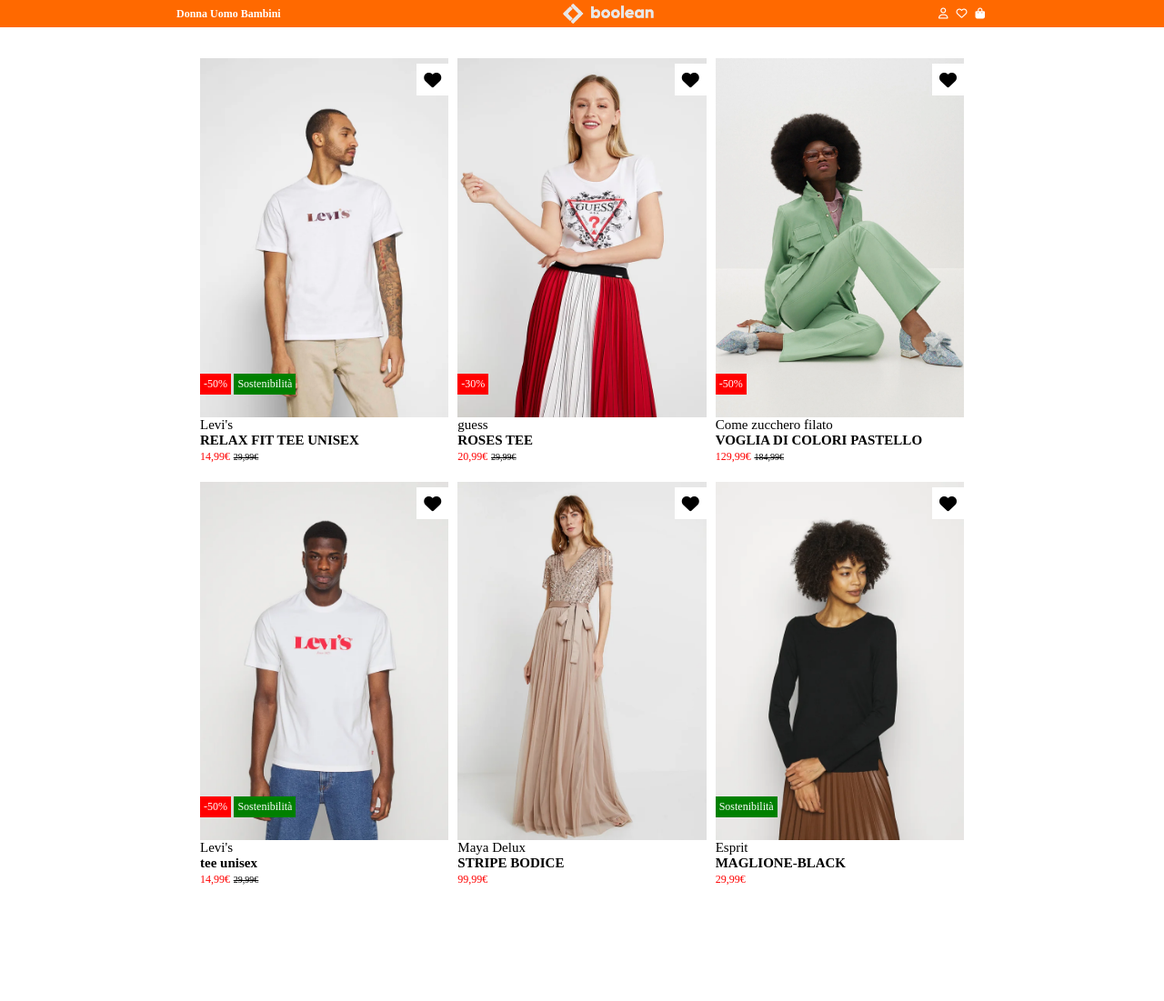
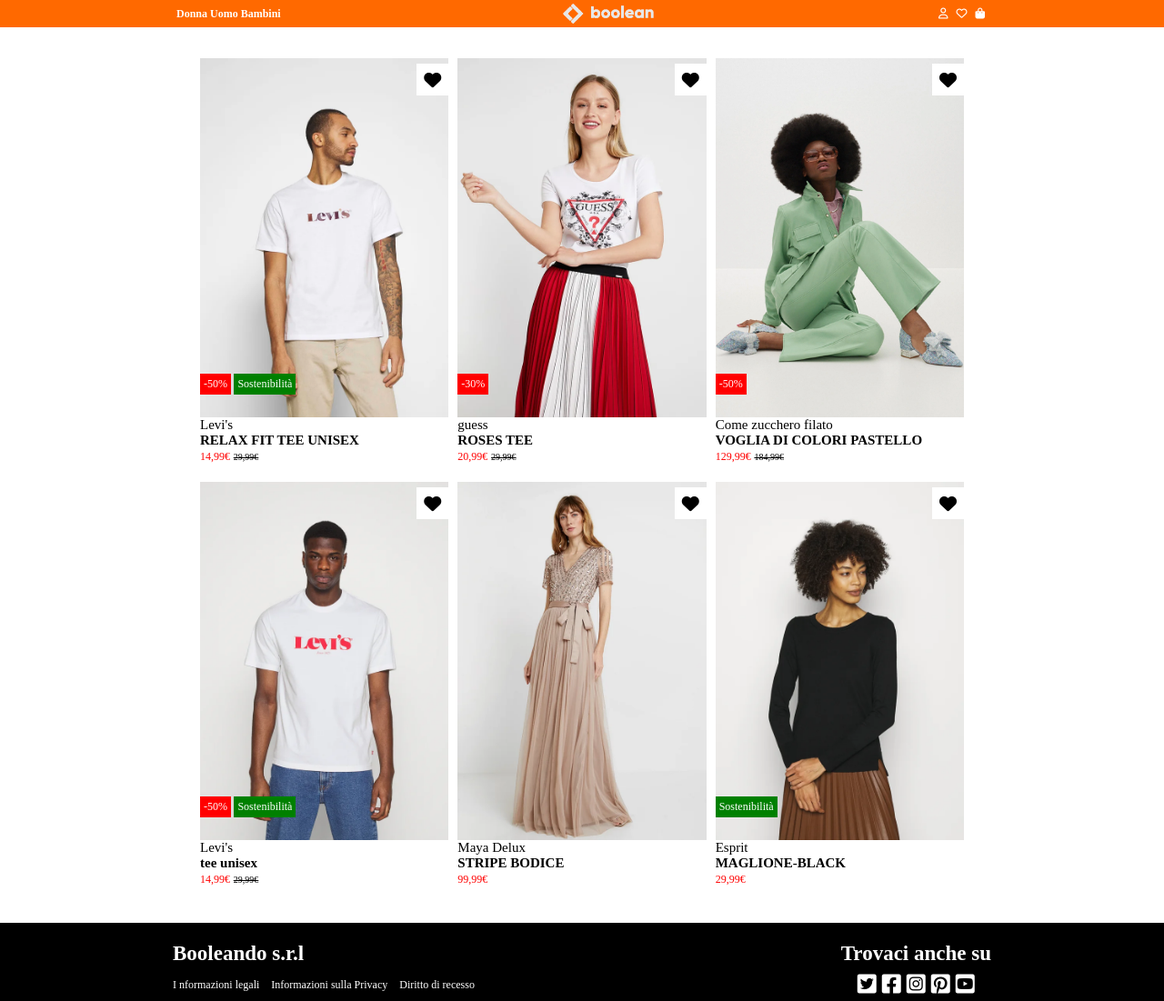
Before and after one commit to danielmegale/html-css-boolando, a plain HTML site: page index.html in a window 1280 px wide. Shown: the whole page at 91% size. Before the commit the page ends 1015 px from the top, so only its background shows below. Drawn offline with Linux system fonts and the light colour scheme.

Commit message:
added footer

```diff
--- a/index.html
+++ b/index.html
@@ -28,7 +28,7 @@
                 <div class="relative">
                     <img class="img-col border change" src="img/1.webp" alt="man 1">
                     <img class="img-col reverse"src="img/1b.webp" alt=" man 1 reverse">
-                    <span>-50%<span class="discount">Sostenibilità</span></span>
+                    <span class="coupon">-50%<span class="discount coupon">Sostenibilità</span></span>
                     <i class="fa-solid fa-heart"></i>
                 </div>
                 <div class="description">
@@ -42,7 +42,7 @@
                 <div class="relative">
                     <img class="img-col border change" src="img/2.webp" alt="woman 1">
                     <img class="img-col reverse" src="img/2b.webp" alt="woman 1 reverse">
-                    <span>-30%</span>
+                    <span class="coupon">-30%</span>
                     <i class="fa-solid fa-heart"></i>
                 </div>
                 <div class="description">
@@ -56,7 +56,7 @@
                 <div class="relative">
                     <img class="img-col border change" src="img/3.webp" alt="woman 2">
                     <img class="img-col reverse" src="img/3b.webp" alt="woman 2 reverse">
-                    <span>-50%</span>
+                    <span class="coupon">-50%</span>
                     <i class="fa-solid fa-heart"></i>
                 </div>
                 <div class="description">
@@ -70,7 +70,7 @@
                 <div class="relative">
                     <img class="img-col border change" src="img/4.webp" alt="man 2">
                     <img class="img-col reverse" src="img/4b.webp" alt="man 2 reverse">
-                    <span>-50%<span class="discount">Sostenibilità</span></span>
+                    <span class="coupon">-50%<span class="discount coupon">Sostenibilità</span></span>
                     <i class="fa-solid fa-heart"></i>
                 </div>
                 <div class="description">
@@ -96,7 +96,7 @@
                 <div class="relative">
                     <img class="img-col border change" src="img/6.webp" alt="woman 4">
                     <img class="img-col reverse" src="img/6b.webp" alt="woman 4 reverse">
-                    <span class="green">Sostenibilità</span>
+                    <span class="green coupon">Sostenibilità</span>
                     <i class="fa-solid fa-heart"></i>
                 </div>
                 <div class="description">
@@ -107,6 +107,26 @@
              </div>
         </section>
         <footer>
+            <div class="container info-footer">
+                <div>
+                    <h4 class="size-23">Booleando s.r.l</h4>
+                    <span>I nformazioni legali</span>
+                    <span>Informazioni sulla Privacy</span>
+                    <span>Diritto di recesso</span>
+                </div>
+                <div>
+                    <div class="bold size-23">Trovaci anche su</div>
+                    <div class="fa-things">
+                        <i class="fa-brands fa-square-twitter fa-things"></i>
+                        <i class="fa-brands fa-square-facebook
+                        fa-things"></i>
+                        <i class="fa-brands fa-square-instagram
+                        fa-things"></i>
+                        <i class="fa-brands fa-square-pinterest fa-things"></i>
+                        <i class="fa-brands fa-square-youtube fa-things"></i>
+                    </div>
+                </div>
+            </div>
 
         </footer>
     </main>
--- a/style.css
+++ b/style.css
@@ -53,7 +53,7 @@ img{
 .img-col{
     width: 100%;
 }
-span{
+.coupon{
     position: absolute;
     left: 0;
     bottom: 25px;
@@ -77,6 +77,9 @@ span{
   }
   .reverse{
     display: none;
+  }
+  footer{
+    background-color: black;
   }
 /* utils */
 .bold{
@@ -114,3 +117,21 @@ main .fa-heart:hover{
 .icon{
     padding: 3px;
 }
+.info-footer{
+    color: white;
+    font-size: 12px;
+    display: flex;
+    line-height: 35px;
+    justify-content: space-between;
+}
+.size-23{
+    font-size: 23px;
+    padding-top: 16px;
+}
+span{
+    padding-right: 10px;
+}
+.fa-things{
+    font-size: 24px;
+    text-align: center;
+}
```
